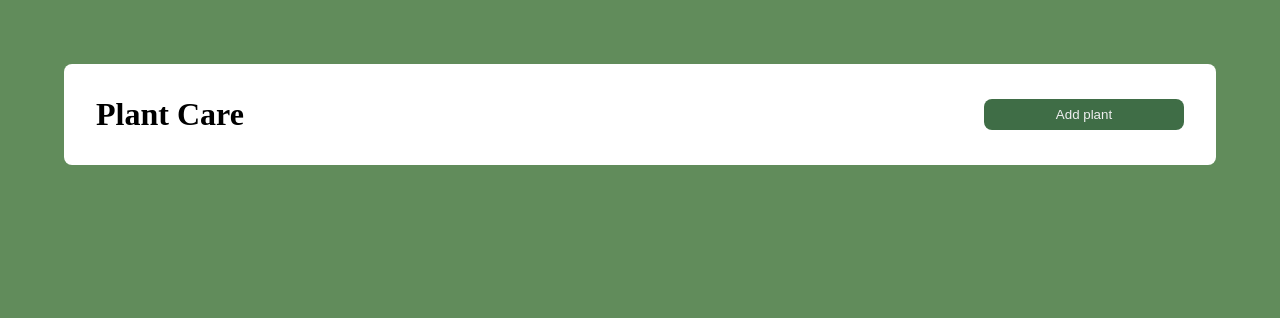
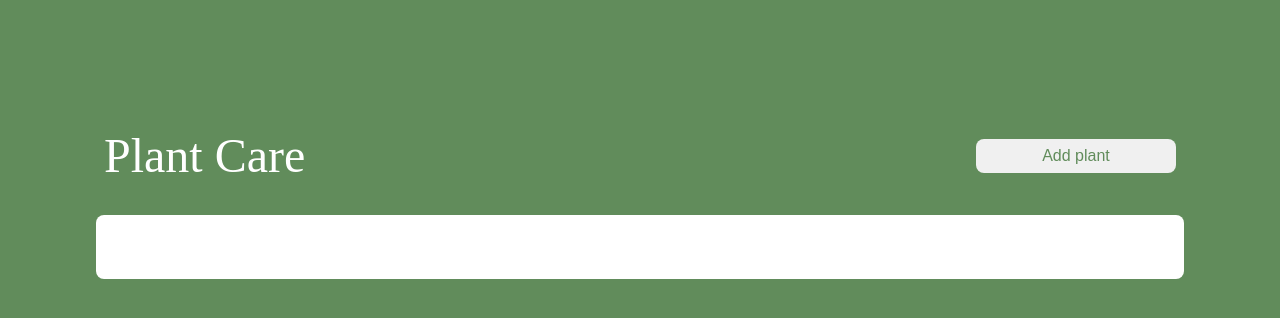
Before and after one commit to Magnus-WO/Group2_Assignment2_PlantCareApp, a React (Vite) app: page / in a window 1280 px wide. Shown: the top 318 px of the page. Built offline with nearby package versions, Linux system fonts and the light colour scheme.

Commit message:
added styling to the header

```diff
--- a/src/App.module.css
+++ b/src/App.module.css
@@ -10,7 +10,6 @@
 .heroContainer {
   height: 100%;
   width: 100%;
-  background-color: white;
   display: flex;
   flex-direction: column;
   padding: var(--spacing-large);
@@ -20,10 +19,32 @@
   width: 100%;
   display: flex;
   align-items: center;
+  padding: var(--spacing-large) var(--spacing-small);
 }
 header .title {
   flex-grow: 1;
+  color: var(--secondary-background-color);
+  font-size: var(--font-size-xl);
+  font-weight: lighter;
 }
 header .openModalButton {
+  background-color: #f0f0f0;
+  color: var(--primary-background-color);
   width: 200px;
+  /* font-weight: bold; */
+  font-size: var(--font-size-base);
 }
+header .openModalButton:hover {
+  background-color: var(--button-color);
+  color: var(--button-text-color);
+}
+
+.heroContainer main {
+  background-color: var(--secondary-background-color);
+  height: 100%;
+  width: 100%;
+  display: flex;
+  flex-direction: column;
+  padding: var(--spacing-large);
+  border-radius: var(--border-radius-medium);
+}
--- a/src/index.css
+++ b/src/index.css
@@ -31,6 +31,7 @@ button {
   --font-size-base: 1rem;
   --font-size-medium: 1.2rem;
   --font-size-large: 2rem;
+  --font-size-xl: 3rem;
 
   /* Border */
   --border-radius-small: 4px;
```
